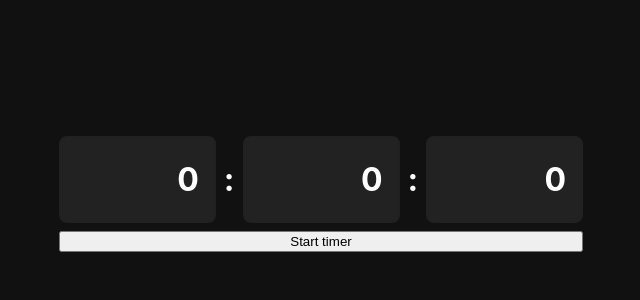
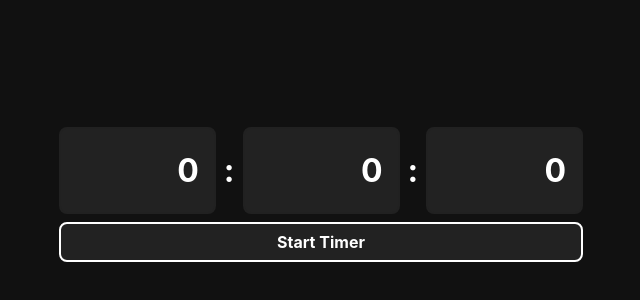
Before and after one commit to lnhow/electrify-pom, a React (Create React App) app: page / in a window 1280 px wide. Shown: the part 210-510 px from the top of the page, without its empty margins (319-959 px from the left). Built offline with nearby package versions, Linux system fonts and the light colour scheme.

Commit message:
master feat: Move on top of windows

```diff
--- a/package.json
+++ b/package.json
@@ -1,6 +1,6 @@
 {
   "name": "electrify-pom",
-  "version": "0.1.0",
+  "version": "0.1.230606-2140",
   "main": "public/electron.js",
   "homepage": "./",
   "private": true,
--- a/src/components/DisplayTimer/index.css
+++ b/src/components/DisplayTimer/index.css
@@ -33,12 +33,27 @@
   50% { border-color:#fff ; }
 }
 
-.input:focus, .input:active .input:hover {
+/* .input:focus, .input:active .input:hover {
   border: 2px purple solid;
-}
+} */
 .input:first-child {
   margin-left: 0;
 }
 .input:last-child {
   margin-right: 0;
 }
+
+.btn-timer {
+  all: unset;
+  padding: 8px;
+  font-size: 16px;
+  border-radius: 8px;
+  text-align: center;
+  text-transform: capitalize;
+  transition: all 0.2s ease-in-out;
+  background-color: #222;
+  border: 2px #fff solid;
+}
+.btn-timer:active, .btn-timer:hover, .btn-timer:focus {
+  border: 2px purple solid;
+}
--- a/src/components/DisplayTimer/index.tsx
+++ b/src/components/DisplayTimer/index.tsx
@@ -89,7 +89,7 @@ export default function DisplayTimer(props: { timerValues: TimerFormValues, onSt
           readOnly
         />
       </div>
-      <button type="button" onClick={handleStopTimer}>Reset timer</button>
+      <button className='btn-timer' type="button" onClick={handleStopTimer}>Reset timer</button>
     </form>
   )
 }
--- a/src/components/TimeInput/index.css
+++ b/src/components/TimeInput/index.css
@@ -36,3 +36,18 @@
 .input:last-child {
   margin-right: 0;
 }
+
+.btn-timer {
+  all: unset;
+  padding: 8px;
+  font-size: 16px;
+  border-radius: 8px;
+  text-align: center;
+  text-transform: capitalize;
+  transition: all 0.2s ease-in-out;
+  background-color: #222;
+  border: 2px #fff solid;
+}
+.btn-timer:active, .btn-timer:hover, .btn-timer:focus {
+  border: 2px purple solid;
+}
--- a/src/components/TimeInput/index.tsx
+++ b/src/components/TimeInput/index.tsx
@@ -58,7 +58,7 @@ export default function TimeInput(props: { defaultValues: TimerFormValues, onSub
           {...register('seconds', { min: 0, max: 59 })}
         />
       </div>
-      <button type="submit">Start timer</button>
+      <button className='btn-timer' type="submit">Start timer</button>
     </form>
   )
 }
```
Also changed, not shown: public/electron.js (+5 -5 lines).
